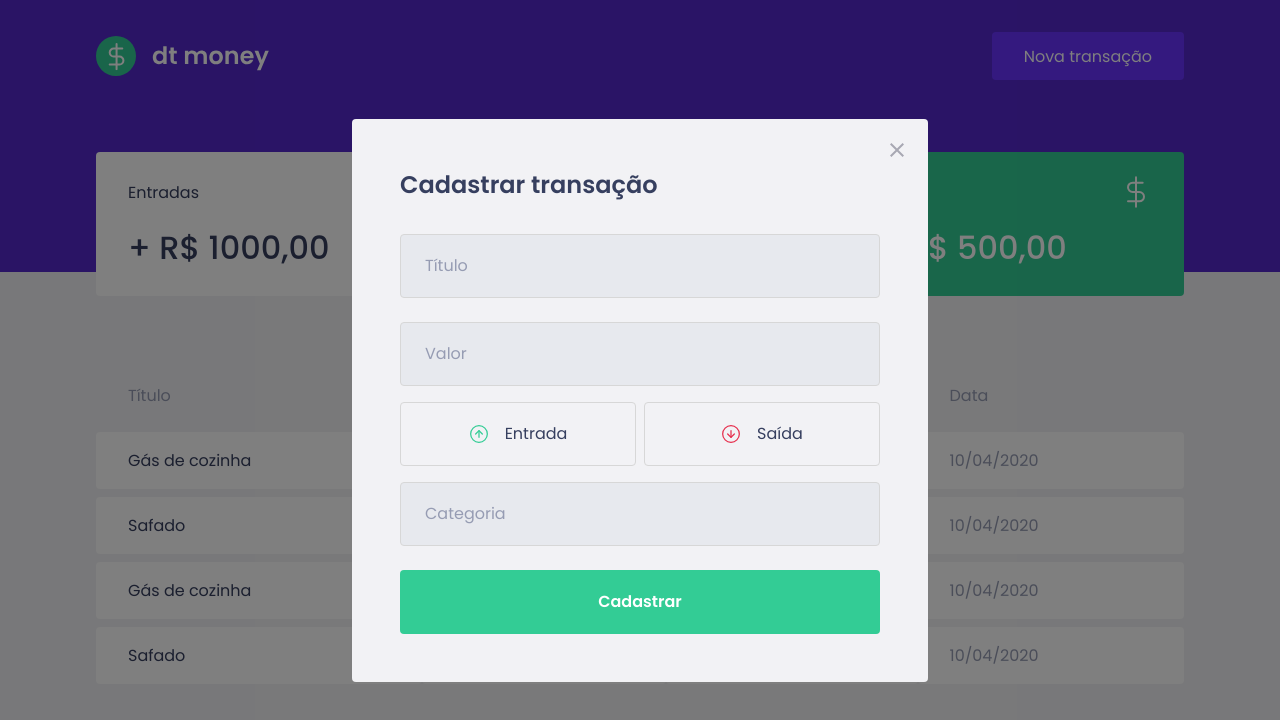
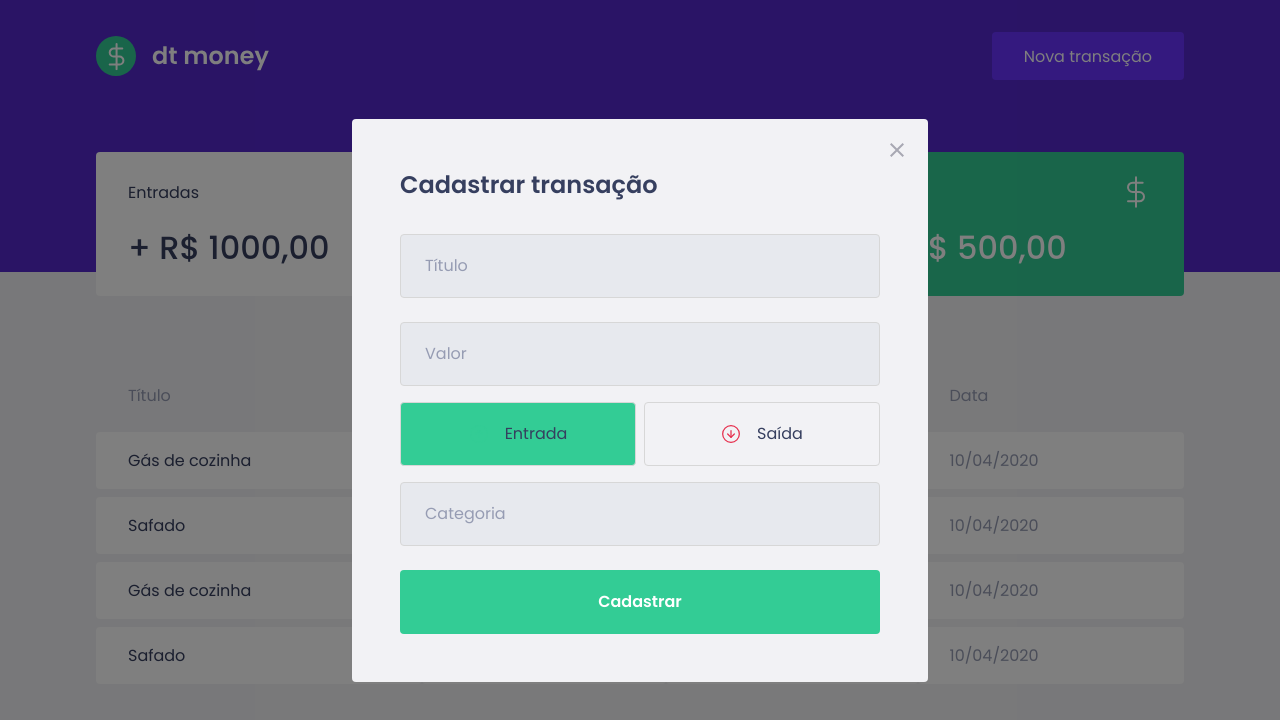
Before and after one commit to jonatas-melo-silva/dtmoney-ts, a React (Vite) app: page / in a window 1280 px wide. Both pictures are taken after a click on the button "Nova transação". Shown: the top 720 px of the page. Built offline with nearby package versions, Linux system fonts and the light colour scheme; no server answers; what miragejs would draw is missing.

Commit message:
:tada: Adicionado funcionamento dinâmico aos botões

```diff
--- a/src/components/NewTransactionModal/index.tsx
+++ b/src/components/NewTransactionModal/index.tsx
@@ -1,3 +1,4 @@
+import { useState } from 'react'
 import Modal from 'react-modal'
 import closeImg from '../../assets/close.svg'
 import incomeImg from '../../assets/income.svg'
@@ -14,6 +15,7 @@ export const NewTransactionModal = ({
   isOpen,
   onRequestClose
 }: IModalProps) => {
+  const [transactionType, setTransactionType] = useState('deposit')
   return (
     <Modal
       isOpen={isOpen}
@@ -36,12 +38,16 @@ export const NewTransactionModal = ({
         <TransactionTypeContainer>
           <TransactionType
             type="button"
+            onClick={() => setTransactionType('deposit')}
+            isActive={transactionType === 'deposit'}
           >
             <img src={incomeImg} alt="Entrada" />
             <span>Entrada</span>
           </TransactionType>
           <TransactionType
             type="button"
+            onClick={() => setTransactionType('withdraw')}
+            isActive={transactionType === 'withdraw'}
           >
             <img src={outcomeImg} alt="Saída" />
             <span>Saída</span>
--- a/src/components/NewTransactionModal/styles.ts
+++ b/src/components/NewTransactionModal/styles.ts
@@ -55,12 +55,18 @@ export const TransactionTypeContainer = styled.div`
   gap: 0.5rem;
 `
 
-export const TransactionType = styled.button`
+interface ITransactionTypeProps {
+  isActive: boolean
+}
+
+export const TransactionType = styled.button<ITransactionTypeProps>`
   height: 4rem;
   border: 1px solid var(--input-border);
   border-radius: 0.25rem;
 
-  background: transparent;
+  background: ${props =>
+    props.isActive ? 'var(--green)' : 'transparent'};
+
   display: flex;
   align-items: center;
   justify-content: center;
```
